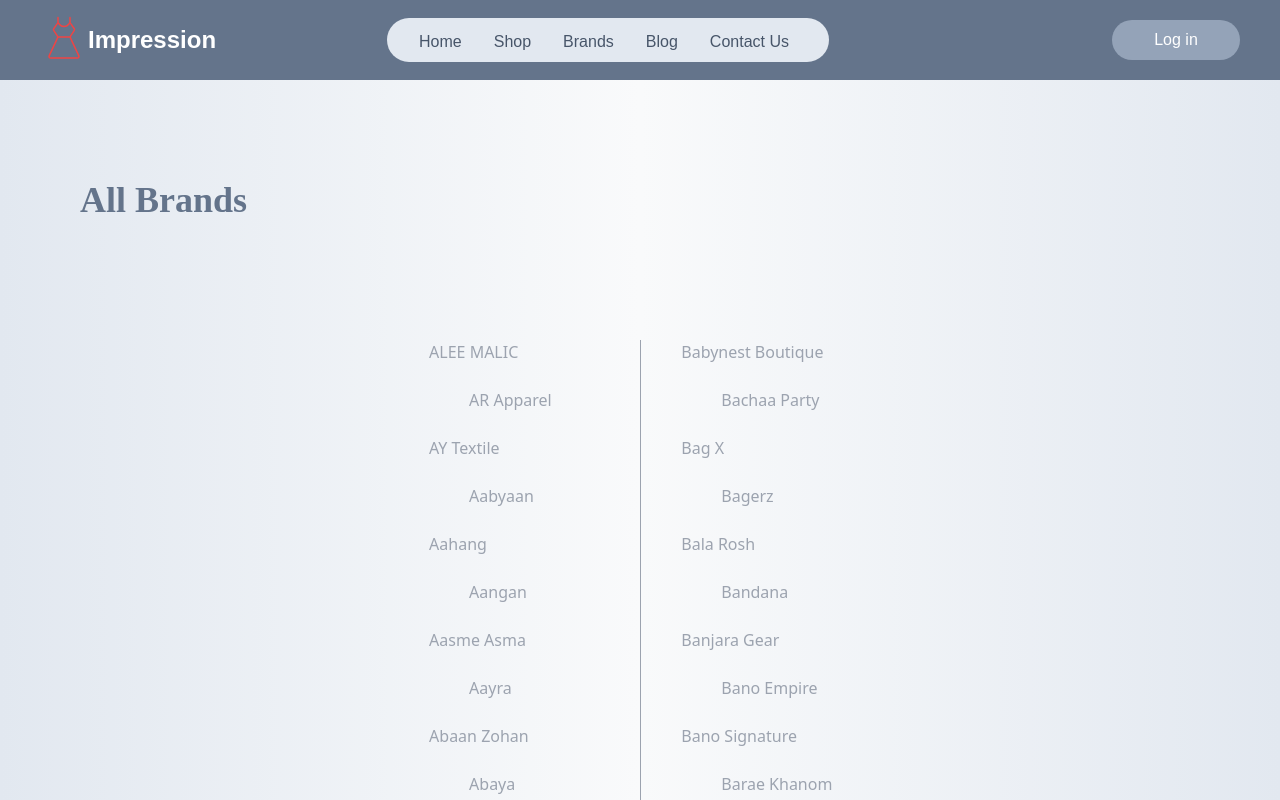
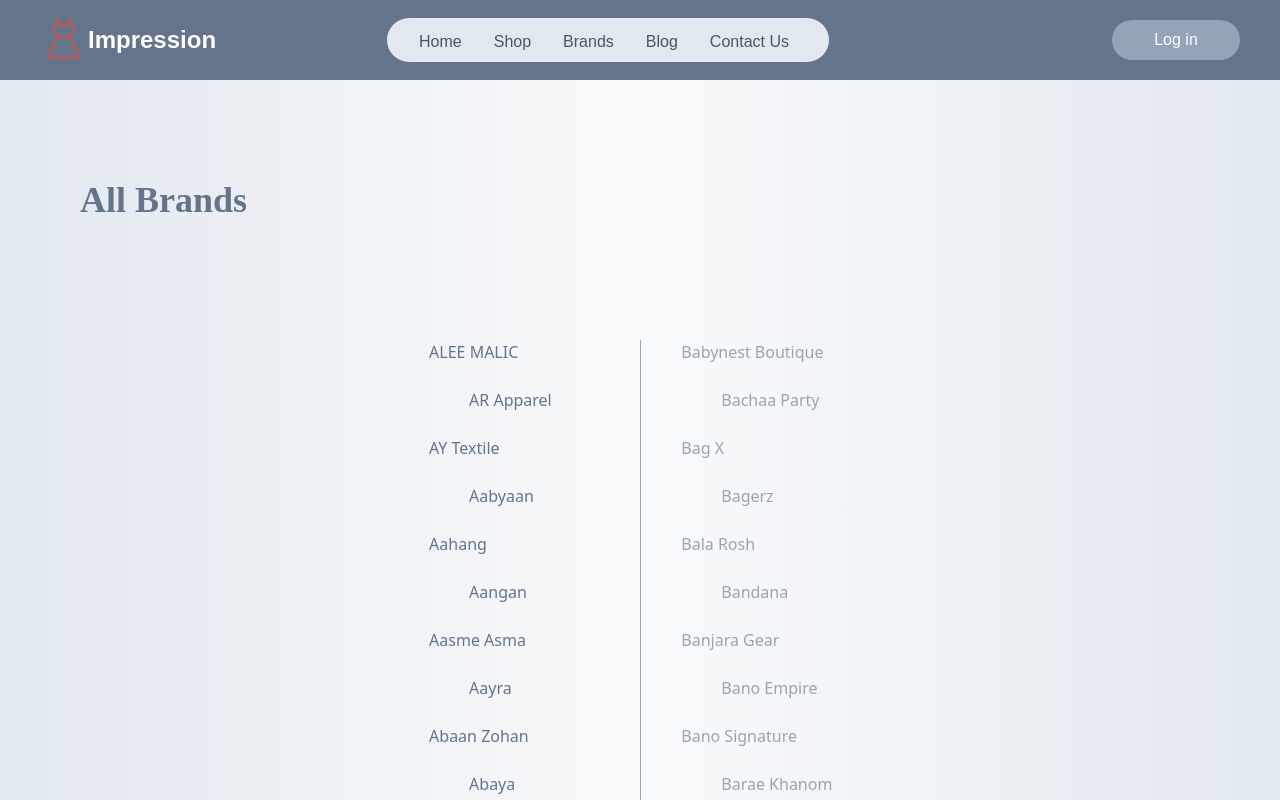
Before and after one commit to Nedu302/Impression_Boutique, a React (Vite) app in the folder Frontend/impression/: page /components/Brands in a window 1280 px wide. Shown: the top 800 px of the page. Built offline with nearby package versions, Linux system fonts and the light colour scheme.

Commit message:
Update Brands.jsx

```diff
--- a/Frontend/impression/src/components/Brands.jsx
+++ b/Frontend/impression/src/components/Brands.jsx
@@ -27,13 +27,13 @@ export default function Brands() {
 
             </motion.div>
 
-            <motion.div className=' flex justify-center mt-10 pb-32 min-w-[420px] md:w-full'
+            <motion.div className=' flex justify-center mt-10 pb-32   min-w-[420px] md:w-full'
                 initial={baseAnimation.initial}
                 whileInView={baseAnimation.whileInView}
                 transition={{ ...baseAnimation.transition, delay: 0.5 }}
             >
 
-                <div data-v-b0ccb2e2="" id="A" className="component--brand-list-body-brand-group   flex text-gray-400  border-r  border-r-gray-400">
+                <div data-v-b0ccb2e2="" id="A" className="component--brand-list-body-brand-group   flex  text-slate-500  border-r  border-r-gray-400">
                     <ul data-v-b0ccb2e2="" className="brand-list">
                     <li data-v-b0ccb2e2="" className="flex w-full">
                     <div data-v-b0ccb2e2="" className="brand-initial-group-header-container">
```
